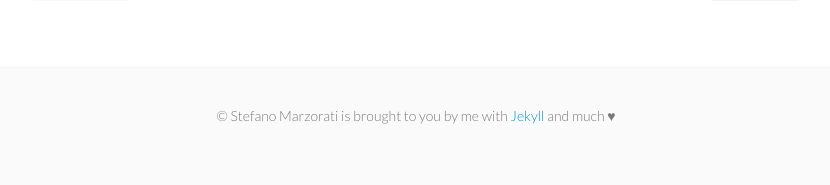
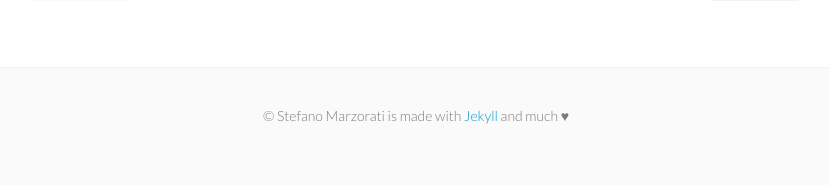
Before and after one commit to marste/Blog, a Jekyll site: the page built from index.html, in a window 1280 px wide. Shown: the part 822-1007 px from the top of the page, without its empty margins (224-1054 px from the left). Built offline with Jekyll 4.4.1, drawn with Linux system fonts in a browser that asks for light colours; nearby versions of some CDN libraries; Markdown is read by kramdown in place of the engine named in the settings; the list of posts is cut into pages by our own code.

```diff
--- a/_includes/footer.html
+++ b/_includes/footer.html
@@ -2,7 +2,7 @@
   <div class="p2 wrap">
     <div class="measure mt1 center">
       <small>
-    &copy; {{ site.title }} is brought to you by me with <a href="http://jekyllrb.com/">Jekyll</a> and much ♥
+    &copy; {{ site.title }} is made with <a href="http://jekyllrb.com/">Jekyll</a> and much ♥
       </small>
     </div>
   </div>
```
